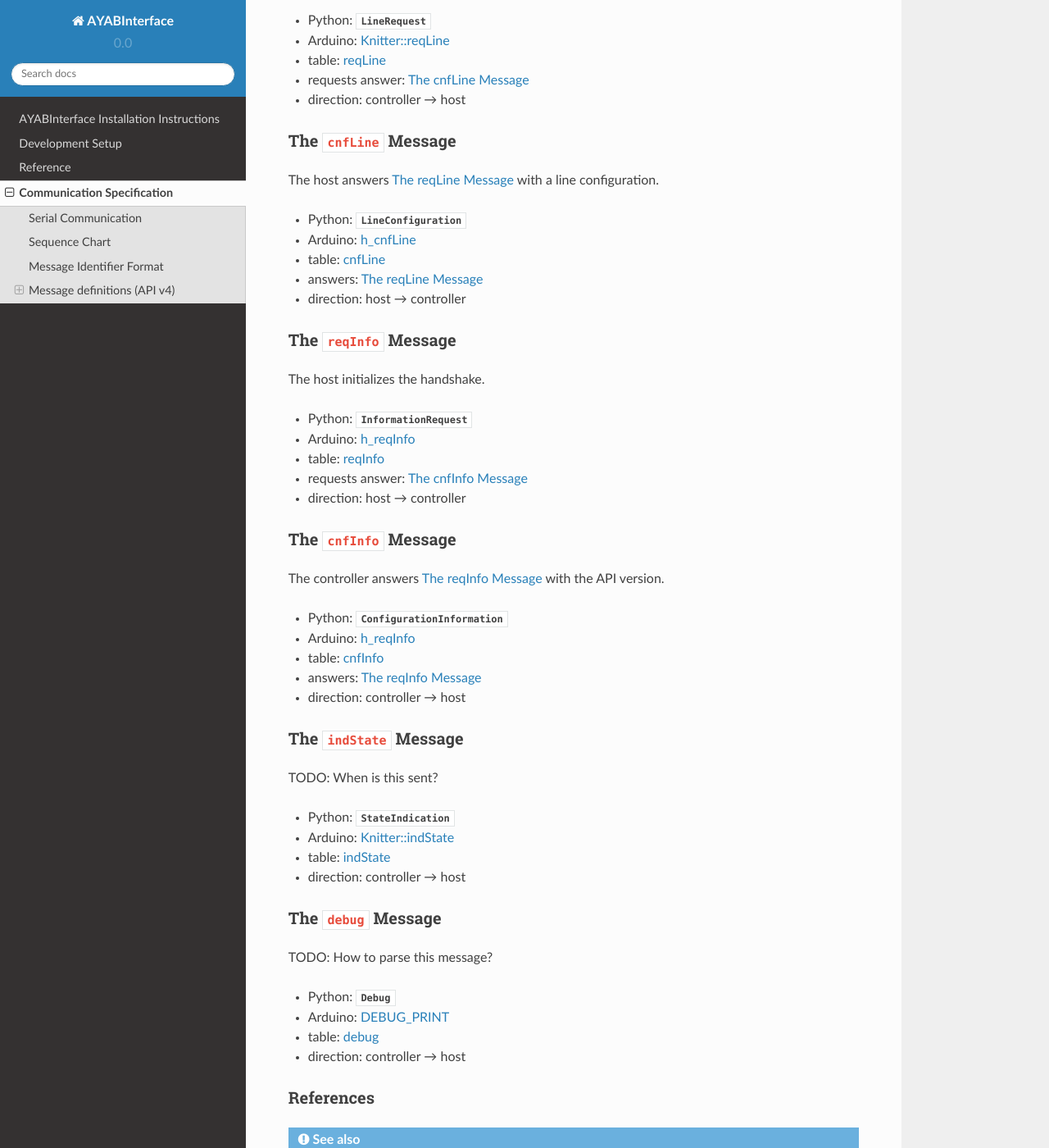
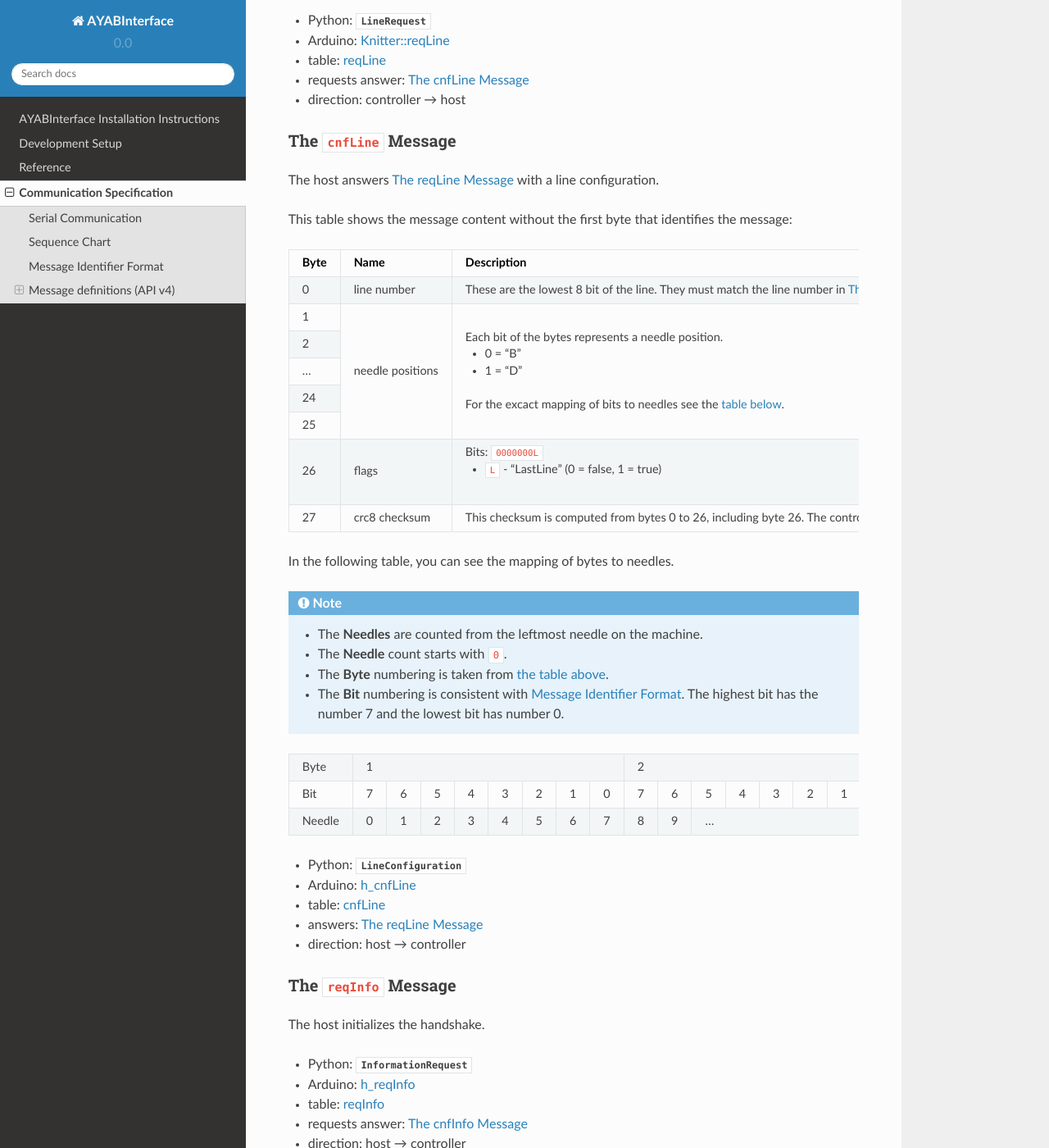
Before and after one commit to fossasia/AYABInterface, a Sphinx documentation site: the page built from docs/communication/index.rst, in a window 1280 px wide and 1400 px high, scrolled down 3837 px. Shown: the whole window at 82% size. Built offline with Sphinx 7.4.7 and the Read the Docs theme 2.0.0, drawn with Linux system fonts in a browser that asks for light colours.

Commit message:
specified cnfLine message

```diff
--- a/docs/communication/index.rst
+++ b/docs/communication/index.rst
@@ -161,6 +161,57 @@ The ``cnfLine`` Message
 
 The host answers `The reqLine Message`_ with a line configuration.
 
+.. _byte-cnfline-v4:
+
+This table shows the message content without the first byte that identifies the
+message:
+
++------+---------------+------------------------------------------------------+
+| Byte |     Name      |                     Description                      |
++======+===============+======================================================+
+|      |               | These are the lowest 8 bit of the line. They must    |
+|  0   | line number   | match the line number in :ref:`reqLine`.             |
+|      |               |                                                      |
++------+---------------+------------------------------------------------------+
+|  1   |               | Each bit of the bytes represents a needle position.  |
++------+               |                                                      |
+|  2   |               | - 0 = "B"                                            |
++------+               | - 1 = "D"                                            |
+| ...  | needle        |                                                      |
++------+ positions     | For the excact mapping of bits to needles see the    |
+|  24  |               | :ref:`table below <bit-needle-position-mapping-v4>`. |
++------+               |                                                      |
+|  25  |               |                                                      |
++------+---------------+------------------------------------------------------+
+|      |               | Bits: ``0000000L``                                   |
+|  26  | flags         |                                                      |
+|      |               | - ``L`` - "LastLine" (0 = false, 1 = true)           |
++------+---------------+------------------------------------------------------+
+|      |               | This checksum is computed from bytes 0 to 26, \      |
+|  27  | crc8 checksum | including byte 26. The controller may use this       |
+|      |               | checksum to check the result and if the checksum     |
+|      |               | does not match, it can send :ref:`reqLine` anew.     |
++------+---------------+------------------------------------------------------+
+
+.. _bit-needle-position-mapping-v4:
+
+In the following table, you can see the mapping of bytes to needles.
+
+.. note::
+  - The **Needles** are counted from the leftmost needle on the machine.
+  - The **Needle** count starts with ``0``.
+  - The **Byte** numbering is taken from :ref:`the table above <byte-cnfline-v4>`.
+  - The **Bit** numbering is consistent with :ref:`message-identifier-format`.
+    The highest bit has the number 7 and the lowest bit has number 0.
+
++--------+-------------------------------+-------------------------------+-----+-------------------------------+-------------------------------+
+| Byte   |               1               |               2               |     |              24               |               25              |
++--------+---+---+---+---+---+---+---+---+---+---+---+---+---+---+---+---+-----+---+---+---+---+---+---+---+---+---+---+---+---+---+---+---+---+
+| Bit    | 7 | 6 | 5 | 4 | 3 | 2 | 1 | 0 | 7 | 6 | 5 | 4 | 3 | 2 | 1 | 0 | ... | 7 | 6 | 5 | 4 | 3 | 2 | 1 | 0 | 7 | 6 | 5 | 4 | 3 | 2 | 1 | 0 |
++--------+---+---+---+---+---+---+---+---+---+---+---+---+---+---+---+---+-----+---+---+---+---+---+---+---+---+---+---+---+---+---+---+---+---+
+| Needle | 0 | 1 | 2 | 3 | 4 | 5 | 6 | 7 | 8 | 9 |                         ...                                                         |198|199|
++--------+---+---+---+---+---+---+---+---+---+---+---+---+---+---+---+---+-----+---+---+---+---+---+---+---+---+---+---+---+---+---+---+---+---+
+
 - Python: :class:`~AYABInterface.communication.host_messages.LineConfiguration`
 - Arduino: `h_cnfLine <https://github.com/AllYarnsAreBeautiful/ayab-firmware/blob/c236597c6fdc6d320f9f2db2ebeb17d64c438b64/ayab.ino#L80>`__
 - table: :ref:`cnfLine <m4-42>`
```
